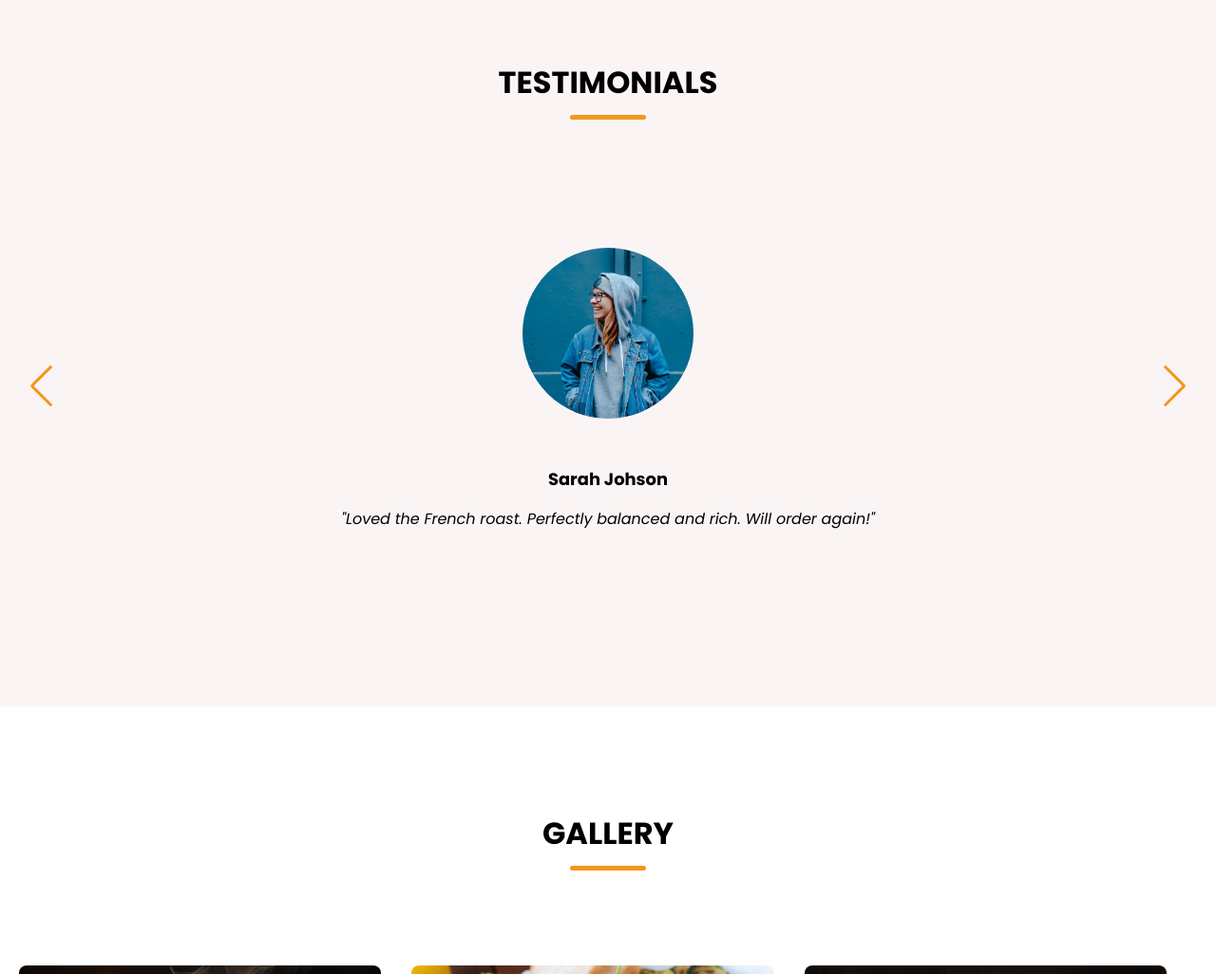
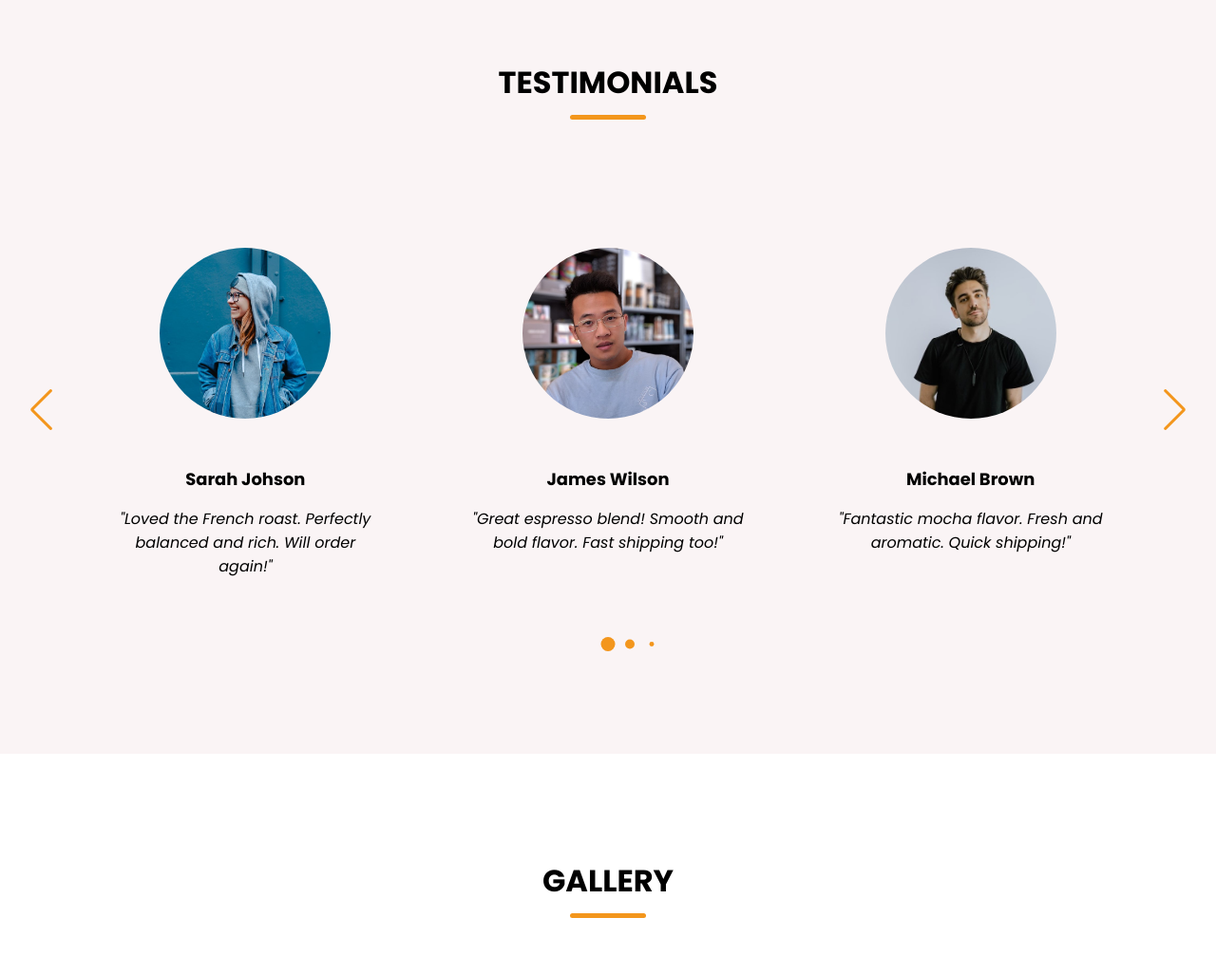
Before and after one commit to Soorya15/coffee-website, a plain HTML site: page index.html in a window 1280 px wide. Shown: the part 2734-3760 px from the top of the page at 95% size. Drawn offline with nearby package versions, Linux system fonts and the light colour scheme; files that its build step writes are made by us from their sources; a web font is replaced by a local one.

Commit message:
Update index.html

```diff
--- a/index.html
+++ b/index.html
@@ -8,7 +8,7 @@
     <link rel="stylesheet" href="https://cdnjs.cloudflare.com/ajax/libs/font-awesome/6.7.2/css/all.min.css">
     <!--Linking Swiper CSS  -->
     <link rel="stylesheet" href="https://cdn.jsdelivr.net/npm/swiper@11/swiper-bundle.min.css">
-    <link rel="stylesheet" href="/css/style.css">
+    <link rel="stylesheet" href="/style.css">
 </head>
 <body>
 
@@ -292,6 +292,6 @@
     <script src="https://cdn.jsdelivr.net/npm/swiper@11/swiper-bundle.min.js"></script>
 
     <!-- Linking Custom script -->
-    <script src="/javascript/script.js"></script>
+    <script src="/script.js"></script>
 </body>
 </html>
```
